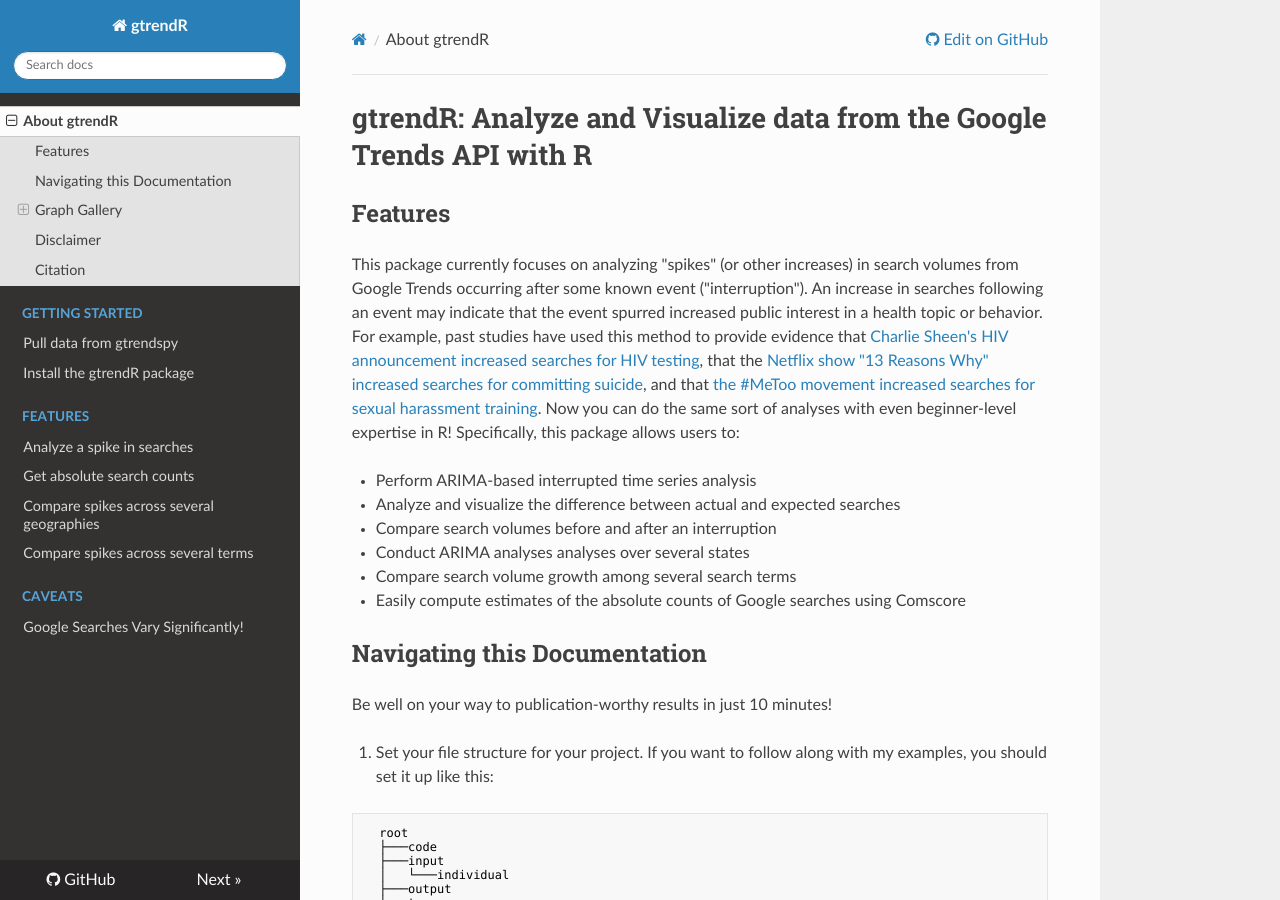
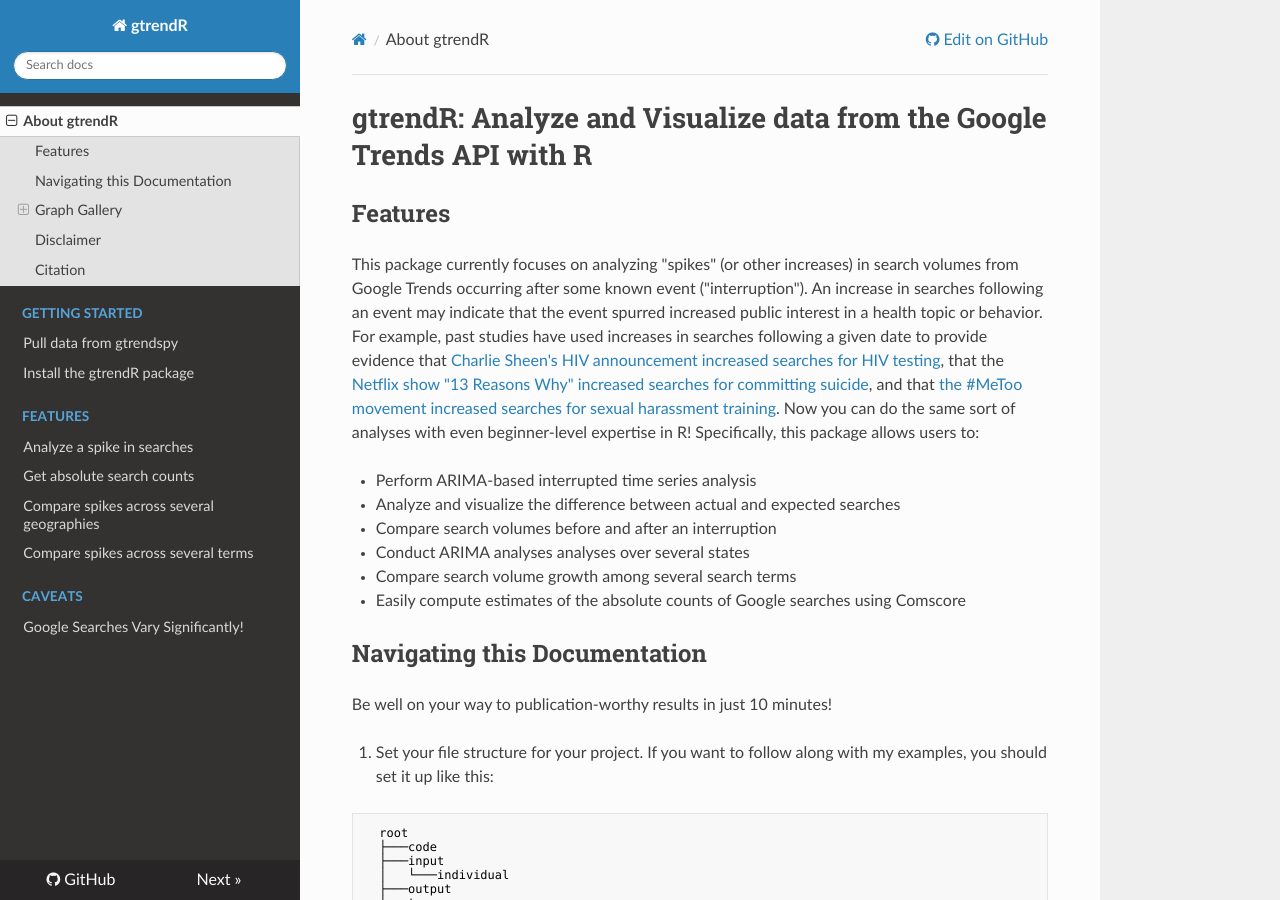
Before and after one commit to tlcaputi/gtrendR, an MkDocs documentation site: the page built from docs/index.md, in a window 1280 px wide and 900 px high. Built offline with MkDocs 1.6.1, drawn with Linux system fonts in a browser that asks for light colours; nearby versions of some CDN libraries; old or Windows-style settings are respelled for this version of MkDocs.

Commit message:
update readme

```diff
--- a/docs/index.md
+++ b/docs/index.md
@@ -2,7 +2,7 @@
 
 ## Features
 
-This package currently focuses on analyzing "spikes" (or other increases) in search volumes from Google Trends occurring after some known event ("interruption"). An increase in searches following an event may indicate that the event spurred increased public interest in a health topic or behavior. For example, past studies have used this method to provide evidence that [Charlie Sheen's HIV announcement increased searches for HIV testing](https://jamanetwork.com/journals/jamainternalmedicine/fullarticle/2495274), that the [Netflix show "13 Reasons Why" increased searches for committing suicide](https://jamanetwork.com/journals/jamainternalmedicine/fullarticle/2646773), and that [the #MeToo movement increased searches for sexual harassment training](https://jamanetwork.com/journals/jamainternalmedicine/fullarticle/2719193). Now you can do the same sort of analyses with even beginner-level expertise in R! Specifically, this package allows users to:
+This package currently focuses on analyzing "spikes" (or other increases) in search volumes from Google Trends occurring after some known event ("interruption"). An increase in searches following an event may indicate that the event spurred increased public interest in a health topic or behavior. For example, past studies have used increases in searches following a given date to provide evidence that [Charlie Sheen's HIV announcement increased searches for HIV testing](https://jamanetwork.com/journals/jamainternalmedicine/fullarticle/2495274), that the [Netflix show "13 Reasons Why" increased searches for committing suicide](https://jamanetwork.com/journals/jamainternalmedicine/fullarticle/2646773), and that [the #MeToo movement increased searches for sexual harassment training](https://jamanetwork.com/journals/jamainternalmedicine/fullarticle/2719193). Now you can do the same sort of analyses with even beginner-level expertise in R! Specifically, this package allows users to:
 
 - Perform ARIMA-based interrupted time series analysis
 - Analyze and visualize the difference between actual and expected searches
```
